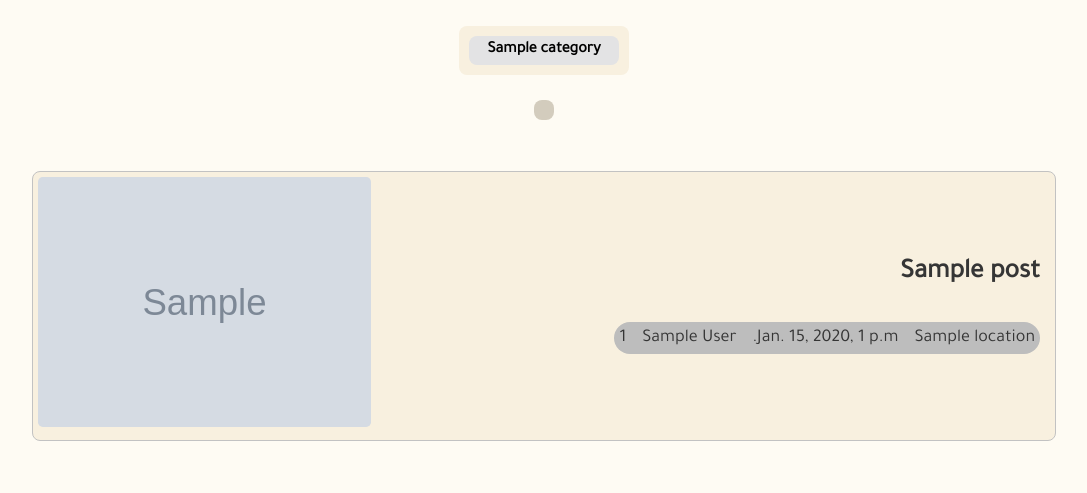
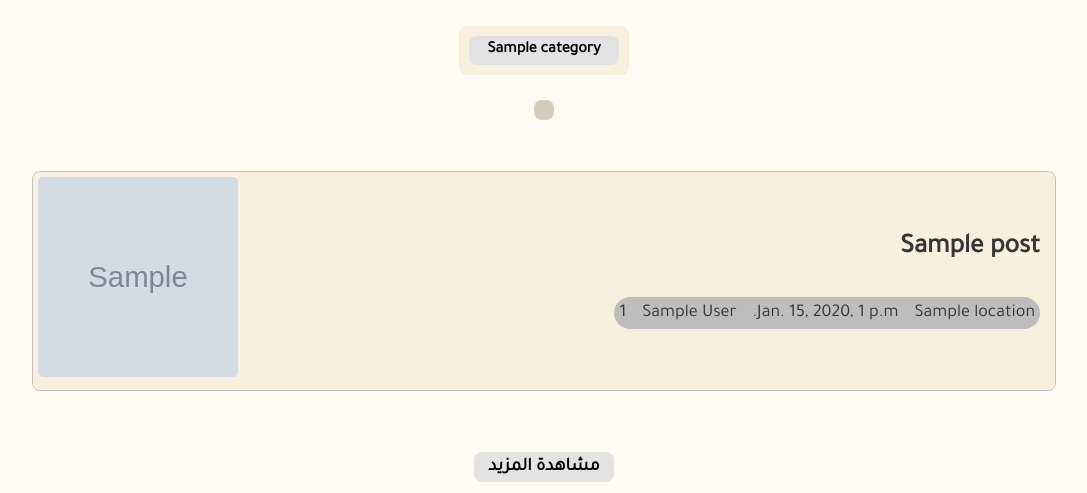
Before and after one commit to ali-alhashim/MARAH.COM.SA, a Django app: page /post/MyFavorite/List in a window 1280 px wide. Shown: the part 154-647 px from the top of the page, without its empty margins (96-1183 px from the left). Run offline with Django 4.2, Linux system fonts and the light colour scheme; a user stored in the database is signed in; tables that the repository leaves empty hold one stand-in row (values such as "Sample post"); grey boxes marked "Sample" are stand-in pictures; some libraries are stand-ins or nearby versions.

Commit message:
fix favorite list

```diff
--- a/templates/User/MyFavorite/list.html
+++ b/templates/User/MyFavorite/list.html
@@ -64,7 +64,7 @@
 
             <div class="card-img">
                 {%if post.post.post_images.first.image%}
-                <img src="{{post.post.post_images.first.image.url}}">
+                <img src="{{post.post.post_images.first.image.url}}" style="width:200px;height:200px">
                 {%endif%}
             </div>
 
```
